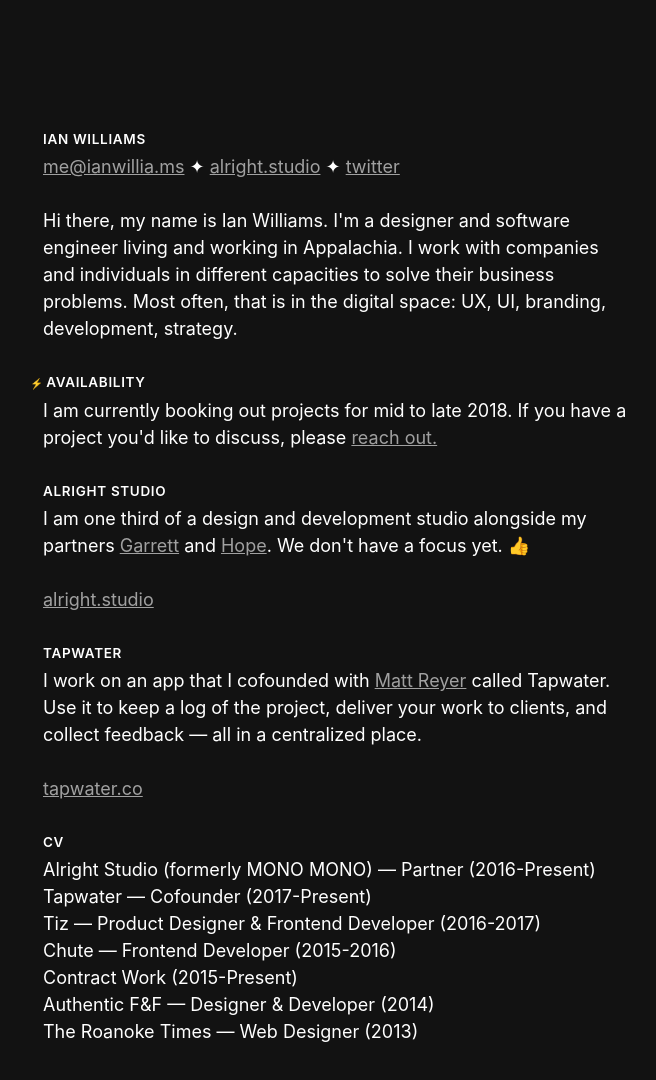
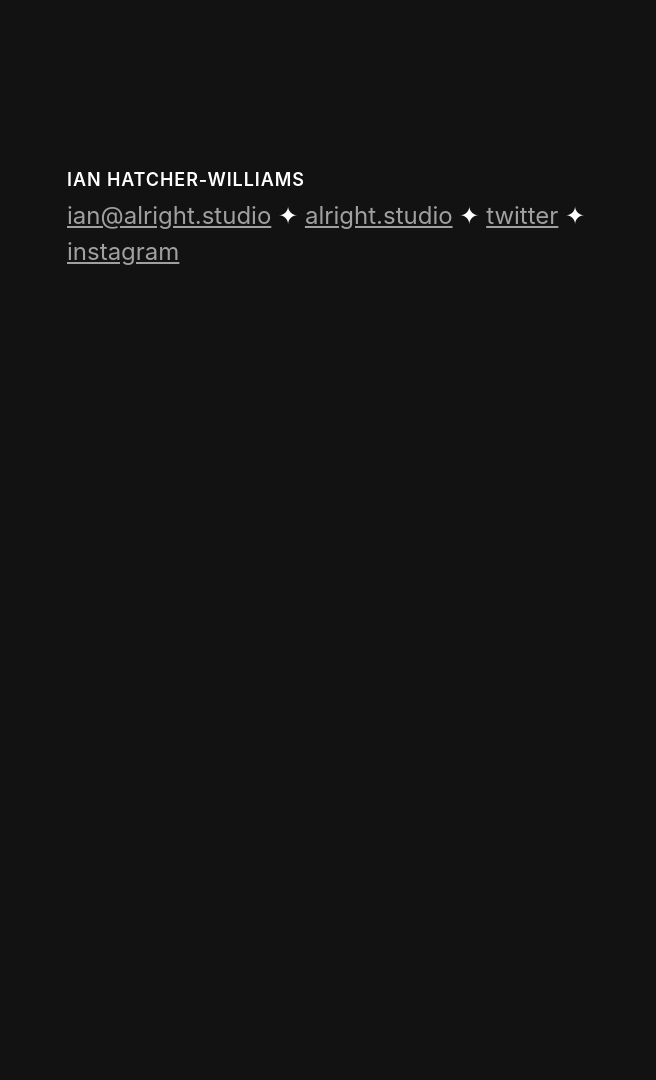
Before and after one commit to dictions/personal-site-v3, a website: page public/index.html in a window 1280 px wide. Shown: the whole page, without its empty margins (47-703 px from the left). After the commit the page ends 800 px from the top, so only its background shows below. Drawn offline with Linux system fonts and the light colour scheme.

Commit message:
Convert to netlify.

```diff
--- a/package.json
+++ b/package.json
@@ -18,8 +18,6 @@
   },
   "homepage": "https://github.com/dictions/personal-site-v3",
   "devDependencies": {
-    "express": "^4.14.0",
-    "gulp": "^3.9.1",
-    "gulp-gh-pages": "^0.5.4"
+    "express": "^4.14.0"
   }
 }
--- a/public/index.html
+++ b/public/index.html
@@ -5,15 +5,10 @@
 <meta name="viewport" content="width=device-width, initial-scale=1">
 <title>Ian Williams | Designer and Software Engineer</title>
 <style>
-.clearfix:after {
-	content: "";
-	display: table;
-	clear: both;
-}
 
 	html {
 		font-family: -apple-system,BlinkMacSystemFont,"Segoe UI",Roboto,Ubuntu,"Helvetica Neue",sans-serif;
-	font-size: 14px;
+		font-size: 24px;
 		line-height: 1.5em;
 		background: #121212;
 		color: white;
@@ -23,7 +18,7 @@
 		-moz-osx-font-smoothing: grayscale;
 	}
 
-h1, h2 {
+	h1 {
 		font-weight: 600;
 		margin: 0;
 		color: white;
@@ -32,20 +27,14 @@
 		font-size: 0.75rem;
 	}
 
-ul {
-	list-style: none;
+	h1, p {
 		margin: 0;
-	padding: 0;
-}
-
-ul, p {
-	margin: 0 0 1.5em;
 	}
 
 	a {
 		color: white;
 		opacity: 0.6;
-	transition: 200ms;
+		transition: opacity 200ms ease-in-out, color 200ms ease-in-out;
 		text-decoration: underline;
 	}
 
@@ -53,13 +42,6 @@
 		opacity: 1;
 		color: #c4c4ff;
 		transition: 0ms;
-}
-
-.callout:before {
-	content: '⚡️';
-	font-size: 0.75em;
-	margin-left: -1.25em;
-	padding-right: 0.25em;
 	}
 
 	@media (min-width: 600px) {
@@ -71,8 +53,24 @@
 	@media (min-width: 800px) {
 		html {
 			margin: 6rem 4rem;
-		font-size: 18px;
 			max-width: 600px;
+		}
+	}
+
+	@media (min-width: 600px) {
+		p a,
+		p span {
+			display: inline;
+		}
+	}
+
+	@media (max-width: 799px) {
+		p a {
+			display: block;
+		}
+
+		p span {
+			display: none;
 		}
 	}
 
@@ -80,45 +78,9 @@
 </head>
 <body>
 	<main>
-		<h1>Ian Williams</h1>
+		<h1>Ian Hatcher-Williams</h1>
 		<p>
-			<a href="mailto:me@ianwillia.ms">me@ianwillia.ms</a> ✦ <a href="http://alright.studio">alright.studio</a> ✦ <a href="https://twitter.com/ian_dot_exe">twitter</a>
-		</p>
-
-		<p>Hi there, my name is Ian Williams. I'm a designer and software engineer living and working in Appalachia. I work with companies and individuals in different capacities to solve their business problems. Most often, that is in the digital space: UX, UI, branding, development, strategy. </p>
-
-		<h2 class="callout">Availability</h2>
-		<p>I am currently booking out projects for mid to late 2018. If you have a project you'd like to discuss, please <a href="mailto:me@ianwillia.ms">reach out.</a></p>
-
-		<h2>Alright Studio</h2>
-		<p>I am one third of a design and development studio alongside my partners <a href="http://studio-victorious.com">Garrett</a> and <a href="http://hopederossett.com/">Hope</a>. We don't have a focus yet. 👍</p>
-		<p>
-			<a href="http://alright.studio">alright.studio</a>
-		</p>
-
-		<h2>Tapwater</h2>
-		<p>I work on an app that I cofounded with <a href="http://lookintothebeam.com/">Matt Reyer</a> called Tapwater. Use it to keep a log of the project, deliver your work to clients, and collect feedback — all in a centralized place.</p>
-		<p>
-			<a href="https://tapwater.co">tapwater.co</a>
-		</p>
-
-
-
-		<h2>CV</h2>
-		<p>
-			Alright Studio (formerly MONO MONO) — Partner (2016-Present)
-			<br>
-			Tapwater — Cofounder (2017-Present)
-			<br>
-			Tiz — Product Designer &amp; Frontend Developer (2016-2017)
-			<br>
-			Chute — Frontend Developer (2015-2016)
-			<br>
-			Contract Work (2015-Present)
-			<br>
-			Authentic F&amp;F — Designer &amp; Developer (2014)
-			<br>
-			The Roanoke Times — Web Designer (2013)
+			<a href="mailto:ian@alright.studio">ian@alright.studio</a> <span>✦</span> <a href="http://alright.studio">alright.studio</a> <span>✦</span> <a href="https://twitter.com/ian_dot_exe">twitter</a> <span>✦</span> <a href="https://instagram.com/ian_dot_exe">instagram</a>
 		</p>
 	</main>
 
```
Also changed, not shown: gulpfile.js (deleted, +0 -7 lines), netlify.toml (added), public/images/test.png (deleted), 2 other files. Lines whose indentation alone changed are shown as unchanged.
